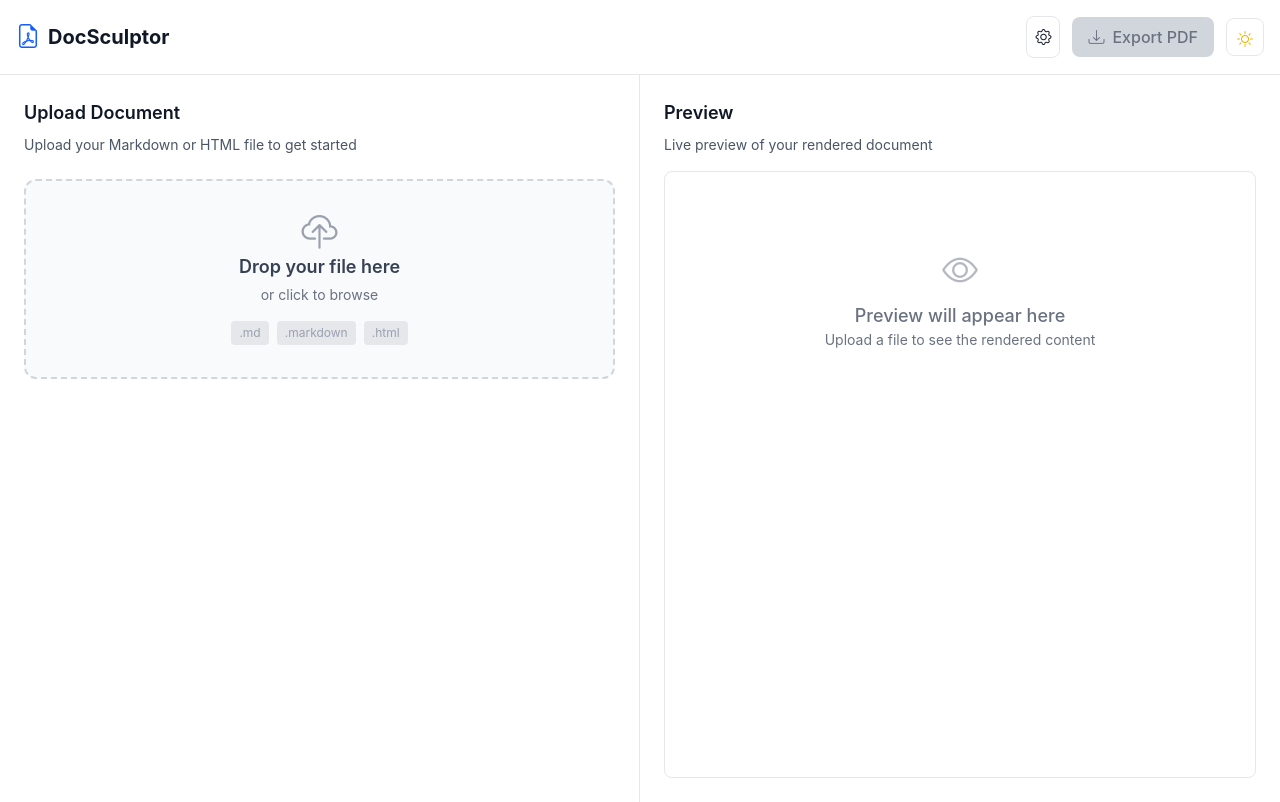
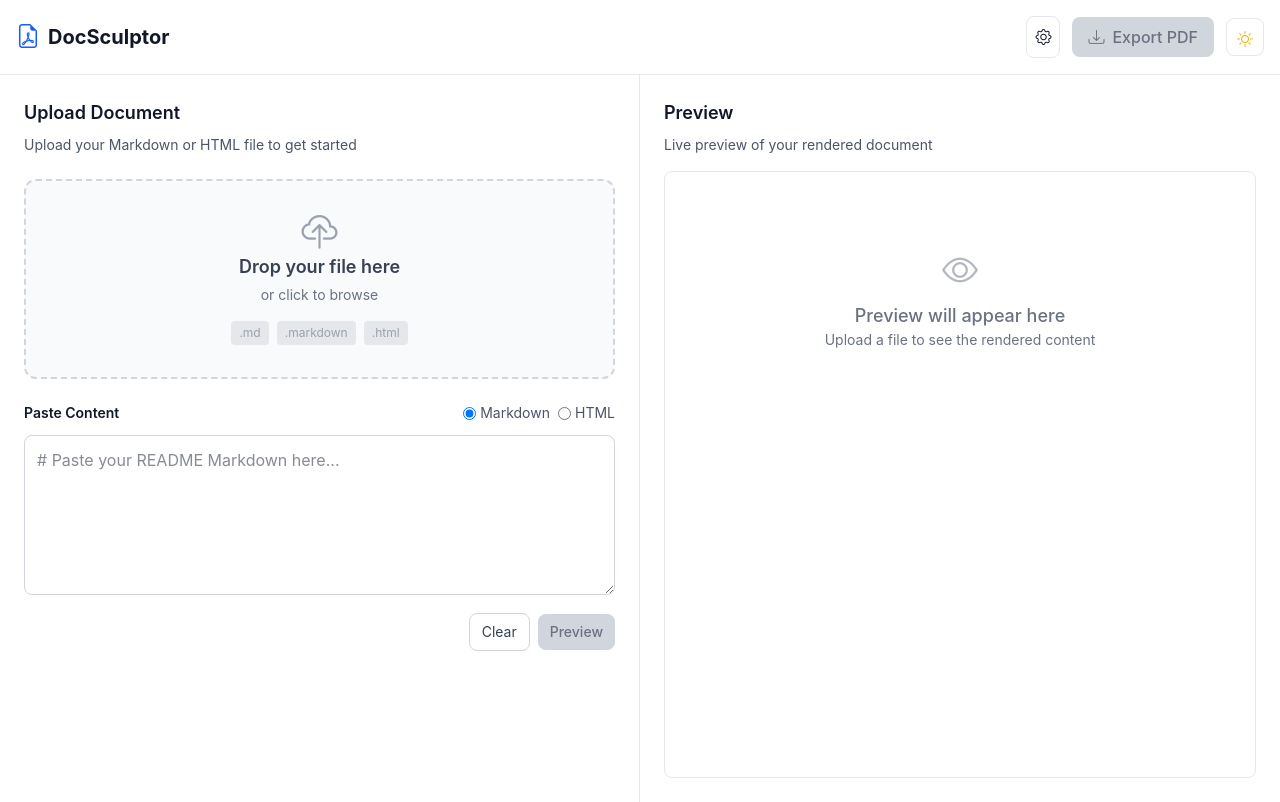
Before and after one commit to heli-toon/docsculptor, a React (Vite) app: page / in a window 1280 px wide. Built offline with nearby package versions, Linux system fonts and the light colour scheme.

Commit message:
Add PasteInput component for content preview and enhance export functionality

```diff
--- a/src/App.tsx
+++ b/src/App.tsx
@@ -3,6 +3,7 @@ import { FileUpload } from './components/FileUpload';
 import { Preview } from './components/Preview';
 import { Settings } from './components/Settings';
 import { Toolbar } from './components/Toolbar';
+import { PasteInput } from './components/PasteInput';
 import { useTheme } from './hooks/useTheme';
 import { useMarkdown } from './hooks/useMarkdown';
 import { usePdfExport } from './hooks/usePdfExport';
@@ -48,11 +49,18 @@ function App() {
     setCurrentFile(file);
   };
 
+  const handlePastePreview = (content: string, type: 'markdown' | 'html') => {
+    setCurrentFile(null);
+    processMarkdown(content, type);
+  };
+
   const handleExport = async () => {
-    if (!currentFile || !processedHtml) return;
+    if (!processedHtml) return;
 
     try {
-      const fileName = currentFile.name.replace(/\.[^/.]+$/, '');
+      const fileName = currentFile
+        ? currentFile.name.replace(/\.[^/.]+$/, '')
+        : 'document';
       await exportToPdf(processedHtml, fileName, settings);
     } catch (error) {
       console.error('Export failed:', error);
@@ -69,7 +77,6 @@ function App() {
     clearProcessedHtml();
   };
 
-  // Close settings panel when clicking outside
   useEffect(() => {
     const handleClickOutside = (event: MouseEvent) => {
       const target = event.target as HTMLElement;
@@ -91,18 +98,16 @@ function App() {
         isExporting={isExporting}
         exportProgress={exportProgress}
         settingsOpen={settingsOpen}
+        canExport={!!processedHtml}
       />
 
-      {/* Settings Overlay */}
       {settingsOpen && (
         <div className="fixed inset-0 bg-black bg-opacity-25 z-30 transition-opacity duration-300 pointer-events-none" />
       )}
 
       <div className="flex h-[calc(100vh-73px)]">
-        {/* Main Content */}
         <div className={`flex-1 transition-all duration-300 ${settingsOpen ? 'mr-80' : ''}`}>
           <div className="grid lg:grid-cols-2 h-full">
-            {/* Upload Section */}
             <div className="p-6 border-r border-gray-200 dark:border-gray-700 bg-white dark:bg-gray-900">
               <div className="h-full flex flex-col">
                 <div className="mb-6">
@@ -118,11 +123,17 @@ function App() {
                     onFileSelect={handleFileSelect}
                     currentFile={currentFile}
                   />
+                  <div className="mt-6">
+                    <PasteInput
+                      onPreview={handlePastePreview}
+                      onClear={() => { setCurrentFile(null); clearProcessedHtml(); }}
+                      isProcessing={isProcessing}
+                    />
+                  </div>
                 </div>
               </div>
             </div>
 
-            {/* Preview Section */}
             <div className="bg-white dark:bg-gray-900">
               <div className="p-6 h-full flex flex-col">
                 <div className="mb-4">
@@ -145,7 +156,6 @@ function App() {
           </div>
         </div>
 
-        {/* Settings Panel */}
         <Settings
           settings={settings}
           onSettingsChange={setSettings}
--- /dev/null
+++ b/src/components/PasteInput.tsx
@@ -0,0 +1,82 @@
+import React, { useState } from 'react';
+
+interface PasteInputProps {
+  onPreview: (content: string, type: 'markdown' | 'html') => void;
+  onClear: () => void;
+  isProcessing?: boolean;
+}
+
+export const PasteInput: React.FC<PasteInputProps> = ({ onPreview, onClear, isProcessing }) => {
+  const [content, setContent] = useState('');
+  const [type, setType] = useState<'markdown' | 'html'>('markdown');
+
+  const handlePreview = () => {
+    if (!content.trim()) return;
+    onPreview(content, type);
+  };
+
+  const handleClear = () => {
+    setContent('');
+    onClear();
+  };
+
+  return (
+    <div className="space-y-3">
+      <div className="flex items-center justify-between">
+        <h3 className="text-sm font-semibold text-gray-900 dark:text-gray-100">Paste Content</h3>
+        <div className="flex items-center space-x-2 text-sm">
+          <label className="inline-flex items-center space-x-1 cursor-pointer">
+            <input
+              type="radio"
+              name="pasteType"
+              value="markdown"
+              checked={type === 'markdown'}
+              onChange={() => setType('markdown')}
+            />
+            <span className="text-gray-600 dark:text-gray-300">Markdown</span>
+          </label>
+          <label className="inline-flex items-center space-x-1 cursor-pointer">
+            <input
+              type="radio"
+              name="pasteType"
+              value="html"
+              checked={type === 'html'}
+              onChange={() => setType('html')}
+            />
+            <span className="text-gray-600 dark:text-gray-300">HTML</span>
+          </label>
+        </div>
+      </div>
+
+      <textarea
+        value={content}
+        onChange={(e) => setContent(e.target.value)}
+        placeholder={type === 'markdown'
+          ? '# Paste your README Markdown here...'
+          : '<!-- Paste your README HTML here... -->'}
+        className="w-full h-40 p-3 rounded-lg border border-gray-300 dark:border-gray-700 bg-white dark:bg-gray-800 text-gray-900 dark:text-gray-100 focus:outline-none focus:ring-2 focus:ring-blue-500"
+      />
+
+      <div className="flex items-center justify-end space-x-2">
+        <button
+          type="button"
+          onClick={handleClear}
+          className="px-3 py-2 text-sm rounded-lg border border-gray-300 dark:border-gray-700 text-gray-700 dark:text-gray-300 hover:bg-gray-50 dark:hover:bg-gray-800 cursor-pointer"
+        >
+          Clear
+        </button>
+        <button
+          type="button"
+          onClick={handlePreview}
+          disabled={!content.trim() || !!isProcessing}
+          className={`px-3 py-2 text-sm rounded-lg font-medium cursor-pointer
+            ${!content.trim() || isProcessing
+              ? 'bg-gray-300 dark:bg-gray-700 text-gray-500 dark:text-gray-400 cursor-not-allowed'
+              : 'bg-blue-600 hover:bg-blue-700 text-white shadow-sm'}`}
+        >
+          {isProcessing ? 'Processing…' : 'Preview'}
+        </button>
+      </div>
+    </div>
+  );
+};
--- a/src/components/Toolbar.tsx
+++ b/src/components/Toolbar.tsx
@@ -9,6 +9,7 @@ interface ToolbarProps {
   isExporting: boolean;
   exportProgress: number;
   settingsOpen: boolean;
+  canExport: boolean; // NEW: allow export when preview exists
 }
 
 export const Toolbar: React.FC<ToolbarProps> = ({
@@ -17,7 +18,8 @@ export const Toolbar: React.FC<ToolbarProps> = ({
   onSettingsToggle,
   isExporting,
   exportProgress,
-  settingsOpen
+  settingsOpen,
+  canExport
 }) => {
   return (
     <div className="flex items-center justify-between p-4 bg-white dark:bg-gray-900 border-b border-gray-200 dark:border-gray-700">
@@ -54,15 +56,15 @@ export const Toolbar: React.FC<ToolbarProps> = ({
 
         <button
           onClick={onExport}
-          disabled={!currentFile || isExporting}
+          disabled={!canExport || isExporting}
           className={`
             px-4 py-2 rounded-lg font-medium transition-all duration-200 flex items-center space-x-2 cursor-pointer
-            ${currentFile && !isExporting
+            ${canExport && !isExporting
               ? 'bg-blue-600 hover:bg-blue-700 text-white shadow-md hover:shadow-lg transform hover:scale-105'
               : 'bg-gray-300 dark:bg-gray-700 text-gray-500 dark:text-gray-400 cursor-not-allowed'
             }
           `}
-          title={currentFile ? 'Export to PDF' : 'Upload a file first'}
+          title={canExport ? 'Export to PDF' : 'Paste or upload content first'}
         >
           {isExporting ? (
             <>
```
